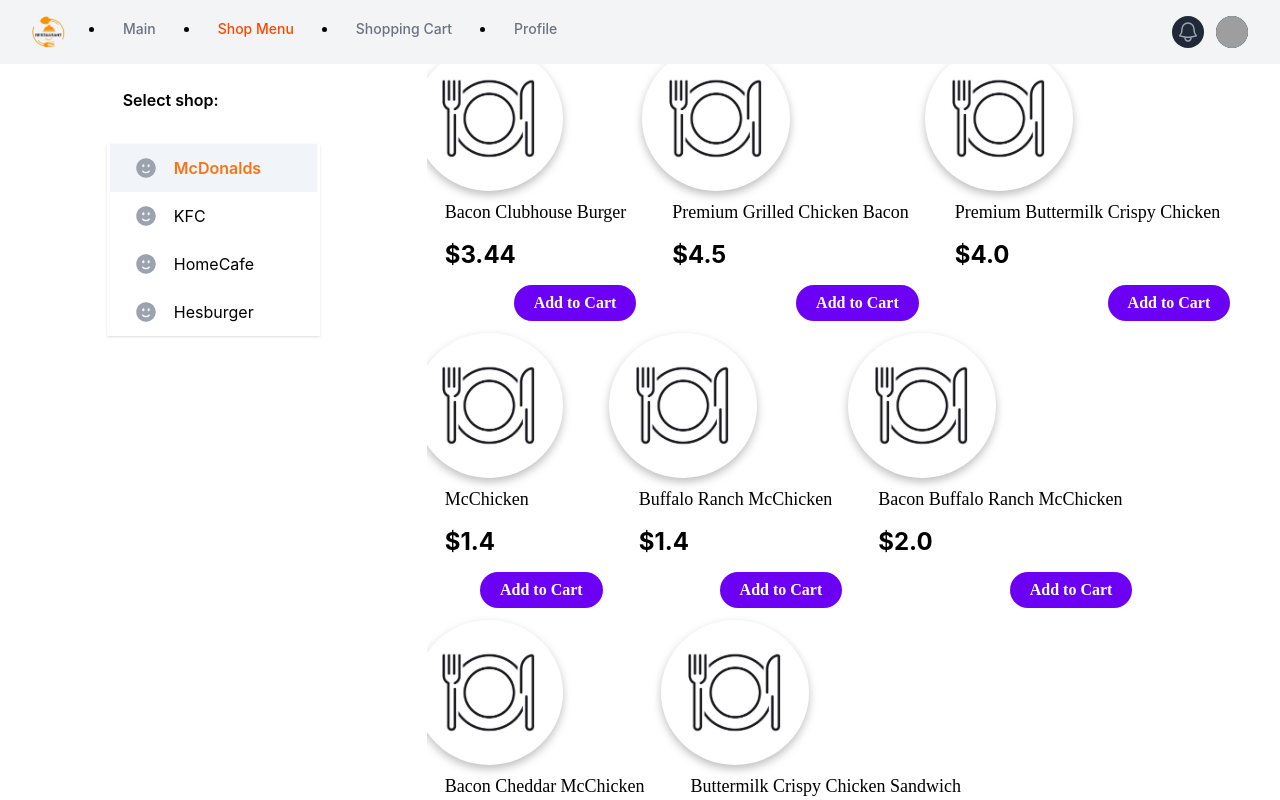
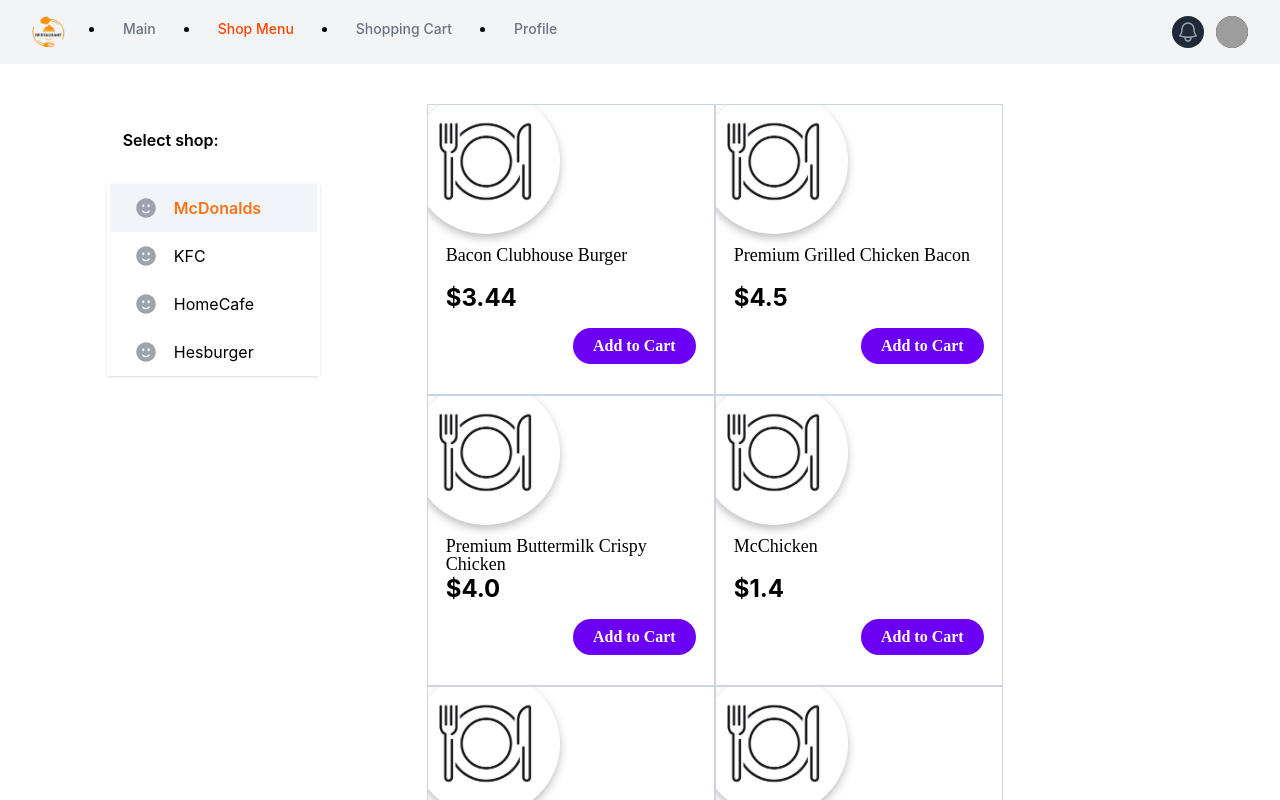
Before and after one commit to hustle2live/ElifTech_Test-task, a React (Create React App) app: page /shop in a window 1280 px wide. Shown: the top 800 px of the page. Built offline with nearby package versions, Linux system fonts and the light colour scheme; grey boxes are pictures that could not be loaded.

Commit message:
shop menu moderate

```diff
--- a/src/components/Menu.jsx
+++ b/src/components/Menu.jsx
@@ -16,7 +16,7 @@
    const cartState = useSelector((store) => store.cart);
 
    return (
-      <div className='flex'>
+      <div className='flex mt-10'>
          <section className='h-full w-1/3'>
             <h3 className='mx-auto mt-6 mb-4 w-1/2 pl-4 font-semibold'>Select shop:</h3>
 
@@ -49,13 +49,14 @@
                </ul>
             </nav>
          </section>
-         <section className={`${styles.shopMenu} flex flex-wrap w-2/3 h-svh overflow-y-scroll`}>
+         <section className={`${styles.shopMenu} w-2/3 h-svh`}>
+            <ul className={`${styles.shopMenu} flex flex-wrap overflow-y-scroll`}>
                {shopMenu[activeShop].map(({ NAME, PRICE, IMG_SRC }) => {
                   const MenuImage = IMG_SRC ? require(`../${IMG_SRC}`) : Plate;
 
                   return (
-                  <div className='flex flex-col' key={NAME}>
-                     <img className={styles.shopMenu__item_image} src={MenuImage} alt={NAME} />
+                     <li className='relative flex flex-col w-72 border border-slate-300 overflow-hidden' key={NAME}>
+                        <img className={`${styles.shopMenu__item_image} -mt-4 -ml-4`} src={MenuImage} alt={NAME} />
 
                         <div className={styles.shopMenu__item_frame}>
                            <h4 className={styles.shopMenu__item_name}>{NAME}</h4>
@@ -81,9 +82,10 @@
                               </button>
                            )}
                         </div>
-                  </div>
+                     </li>
                   );
                })}
+            </ul>
          </section>
       </div>
    );
--- a/src/index.module.scss
+++ b/src/index.module.scss
@@ -33,15 +33,15 @@
    // overflow-y: scroll;
 
    &__item {
-      display: flex;
-      flex-direction: column;
+      // display: flex;
+      // flex-direction: column;
 
-      width: 300px;
-      height: 270px;
-      border-radius: 20px;
-      margin: 10px 0 10px 20px;
-      padding: 12px 8px;
-      position: relative;
+      // width: 300px;
+      // height: 270px;
+      // border-radius: 20px;
+      // margin: 10px 0 10px 20px;
+      // padding: 12px 8px;
+      // position: relative;
 
       &:nth-child(n) {
          background: rgba(122, 179, 243, 0.2);
@@ -105,7 +105,7 @@
       &_image {
          display: block;
          content: '';
-         margin-top: -18px;
+         // margin-top: -18px;
          margin-left: -12px;
          width: 148px;
          height: 145px;
```
Lines whose indentation alone changed are shown as unchanged.
